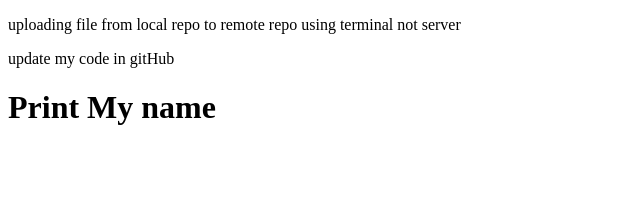
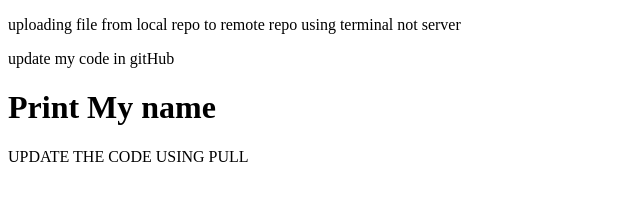
Before and after one commit to rakshitr3/localGit, a plain HTML site: page index.html in a window 1280 px wide. Shown: the whole page, without its empty margins (0-640 px from the left). Drawn offline with Linux system fonts and the light colour scheme.

Commit message:
Update index.html

```diff
--- a/index.html
+++ b/index.html
@@ -10,5 +10,6 @@
     <P>update my code in gitHub</P>
 
     <h1>Print My name</h1>
+    <P>UPDATE THE CODE USING PULL</P>
 </body>
 </html>
```
